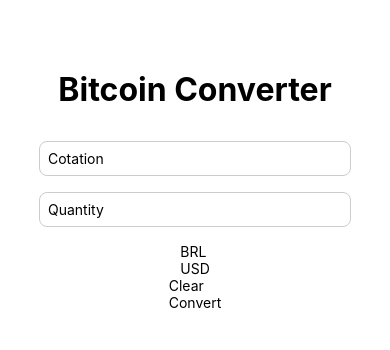
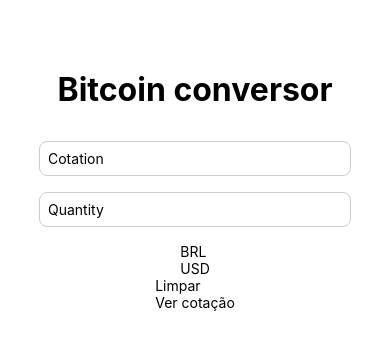
Before and after one commit to jxhnlcs/BitcoinConverter, a React Native app: screen / in a window 390 px wide. Shown: the part 264-614 px from the top of the page. Built offline with nearby package versions, Linux system fonts and the light colour scheme.

Commit message:
Update App.js

```diff
--- a/App.js
+++ b/App.js
@@ -37,7 +37,7 @@
 
   return (
     <View style={styles.container}>
-      <Text style={styles.title}>Bitcoin Converter</Text>
+      <Text style={styles.title}>Bitcoin conversor</Text>
       <TextInput
         style={styles.input}
         placeholder="Cotation"
@@ -68,10 +68,10 @@
       </View>
       <View style={styles.buttonContainer}>
         <TouchableOpacity style={styles.button} onPress={handleClear}>
-          <Text style={styles.buttonText}>Clear</Text>
+          <Text style={styles.buttonText}>Limpar</Text>
         </TouchableOpacity>
         <TouchableOpacity style={styles.button} onPress={handleConvert}>
-          <Text style={styles.buttonText}>Convert</Text>
+          <Text style={styles.buttonText}>Ver cotação</Text>
         </TouchableOpacity>
       </View>
     </View>
```
